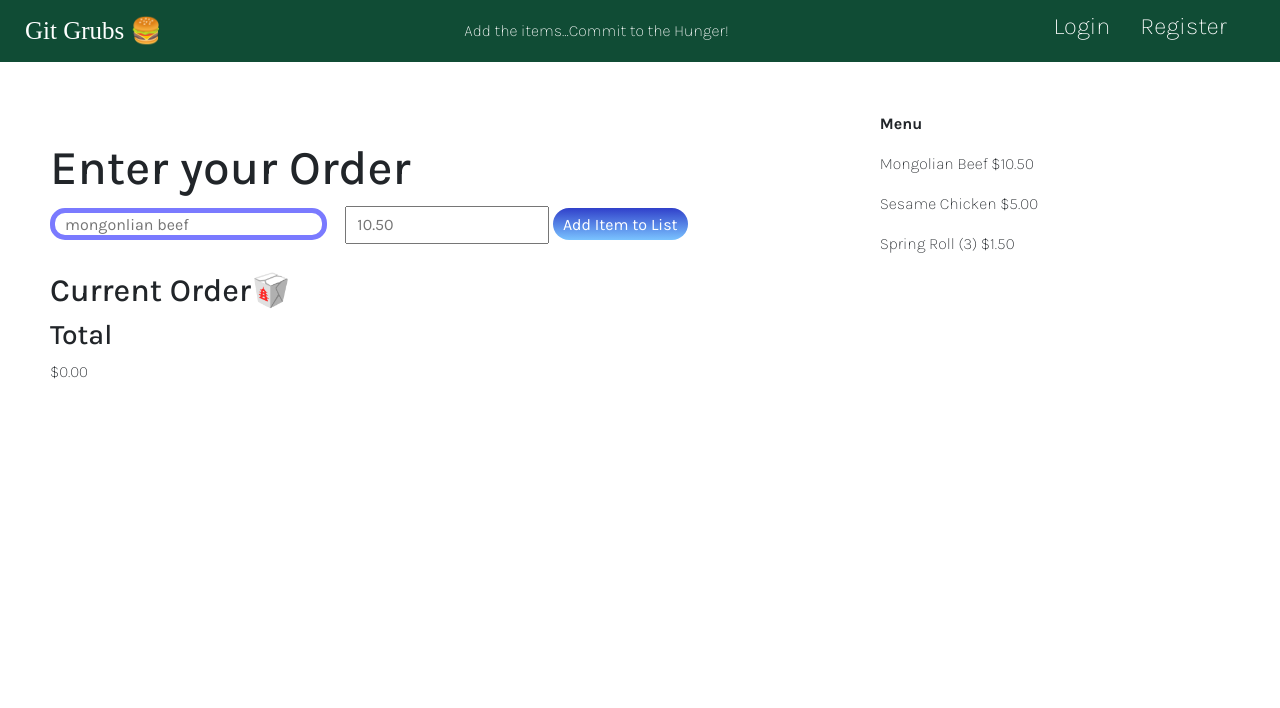
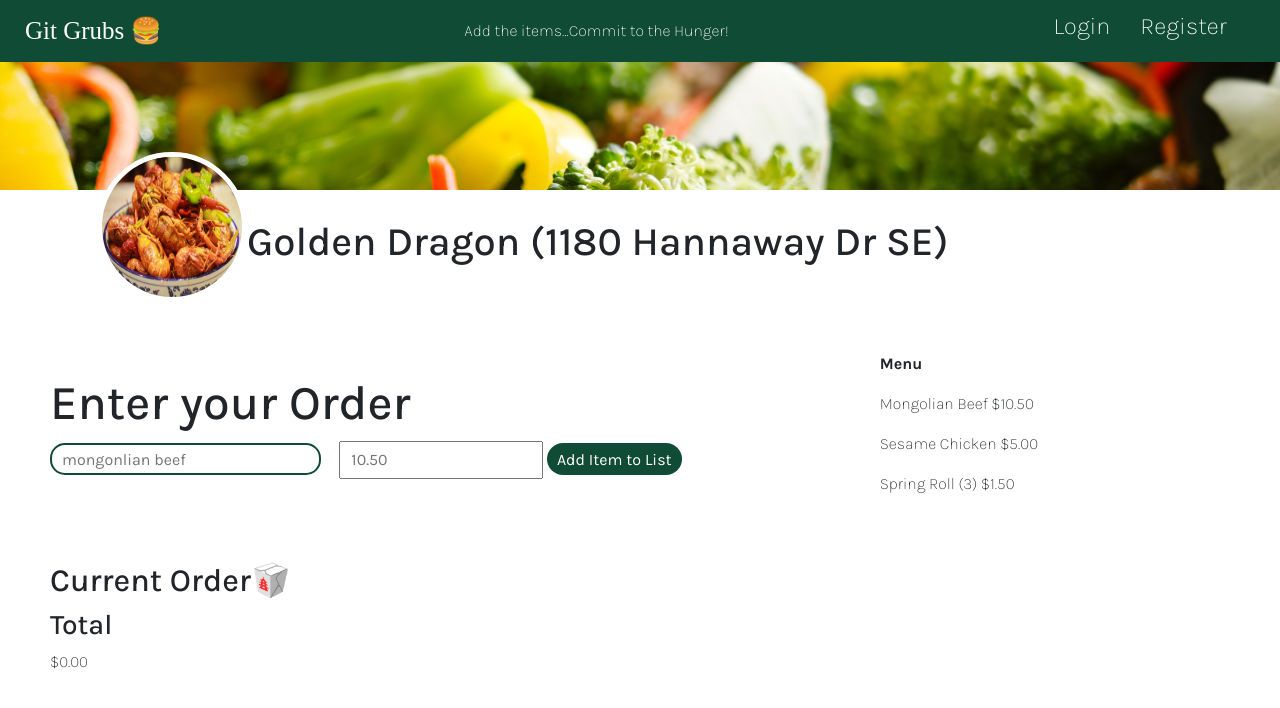
Before and after one commit to ANIO-Official/dynamic-shopping-cart, a plain HTML site: page index.html in a window 1280 px wide. Drawn offline with nearby package versions, Linux system fonts and the light colour scheme; a web font is replaced by a local one.

Commit message:
Updated page styling.

```diff
--- a/index.html
+++ b/index.html
@@ -34,9 +34,14 @@
         </nav>
     </header>
     <main>
-        <div id="addItem-container">
+        <div class="resturant-banner"></div>
+        <div class="resturant-info">
+            <img class="resturant-pfp" src="assets/images/crayfish-866400_960_720.jpg" alt="A pile of seasoned crayfish and peppers in a porcelain dish.">
+            <h1>Golden Dragon (1180 Hannaway Dr SE)</h1>
+        </div>
+        <section id="addItem-container">
             <div id="addItem-inputArea">
-                <h1 id="welcomeMsg">Enter your Order</h1>
+                <h2 id="welcomeMsg">Enter your Order</h2>
                 <input id="itemInput" type="text" placeholder="mongonlian beef" />
                 <input id="priceInput" type="number" placeholder="10.50">
                 <button id="addItemBtn">Add Item to List</button>
@@ -51,7 +56,7 @@
                     </div>
                 </div>
             </div>
-        </div>
+        </section>
         <section id="cart-container">
             <h2>Current Order🥡</h2>
             <div>
--- a/styles.css
+++ b/styles.css
@@ -29,9 +29,6 @@ header p{
     text-decoration: none;
 }
 
-main{
-    margin: 50px;
-}
 li{
     font-size: 1.5rem;
     margin-top: 0.5rem;
@@ -41,10 +38,7 @@ li{
     background-color: rgb(37, 48, 143);
 }
 
-/* .purchased.true{
-    background-color: green;
-    color: white;
-} */
+/* Inputs*/
 button{
     border-radius: 50px;
     padding: 5px 10px;
@@ -53,7 +47,7 @@ button{
     border: none;
 }
 #addItemBtn{
-    background: linear-gradient(rgb(48, 64, 202), rgb(122, 195, 255));
+    background-color: #104C35;
 }
 .decrease{
     background: linear-gradient(rgb(202, 48, 48), rgb(119, 11, 11))
@@ -61,12 +55,41 @@ button{
 input{
     padding: 5px 10px;
 }
+
+/*Resturant*/
+.resturant-banner{
+    background-image: url(assets/images/chinese-food-5233512_1920.jpg);
+    background-size:cover;
+    background-repeat: no-repeat;
+    background-position: center;
+    width: 100%;
+    height: 10vw;
+}
+.resturant-info{
+    display: flex;
+    flex-direction: row;
+    align-items: center;
+}
+.resturant-pfp{
+    border-radius: 100%;
+    border: 5px solid #FFFFFF;
+    width: 150px;
+    height: 150px;
+    margin-left: 97px;
+    margin-top: -3vw;
+}
+
+/*Main Sections Styling*/
 #addItem-container{
     display: flex;
     flex-direction: row;
     justify-content: space-between;
     align-items: center;
     margin-top: 0;
+    margin: 50px;
+}
+#cart-container{
+    margin: 50px;
 }
 #menu-Area{
     display: flex;
@@ -86,7 +109,8 @@ input{
     margin-right: 15px;
 }
 #itemInput{
-    border: 5px solid rgb(122, 122, 255);
+    border: 2px solid #104C35;
+    margin-bottom: 1vw;
     border-radius: 15px;
     padding-right: 6vw;
 }
```
Also changed, not shown: assets/images/chinese-food-5233512_1920.jpg (added), assets/images/crayfish-866400_960_720.jpg (added).
